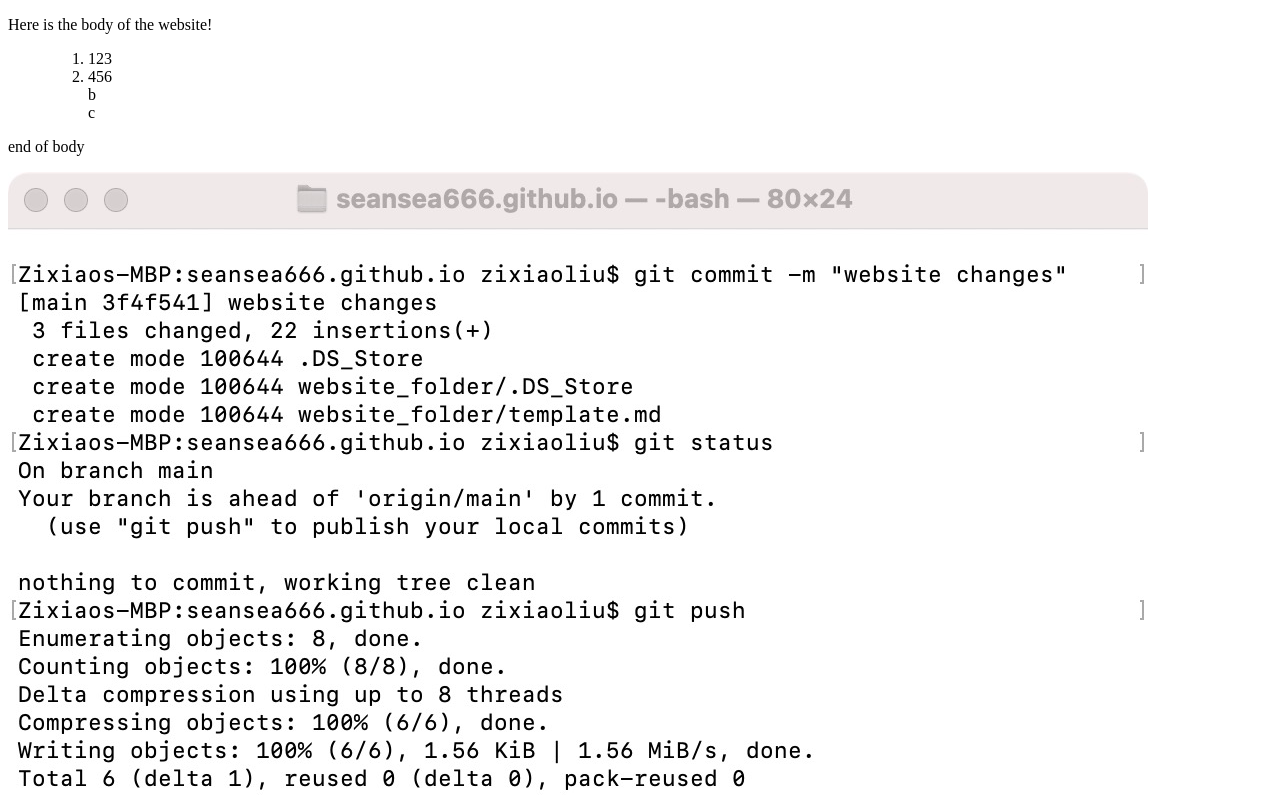
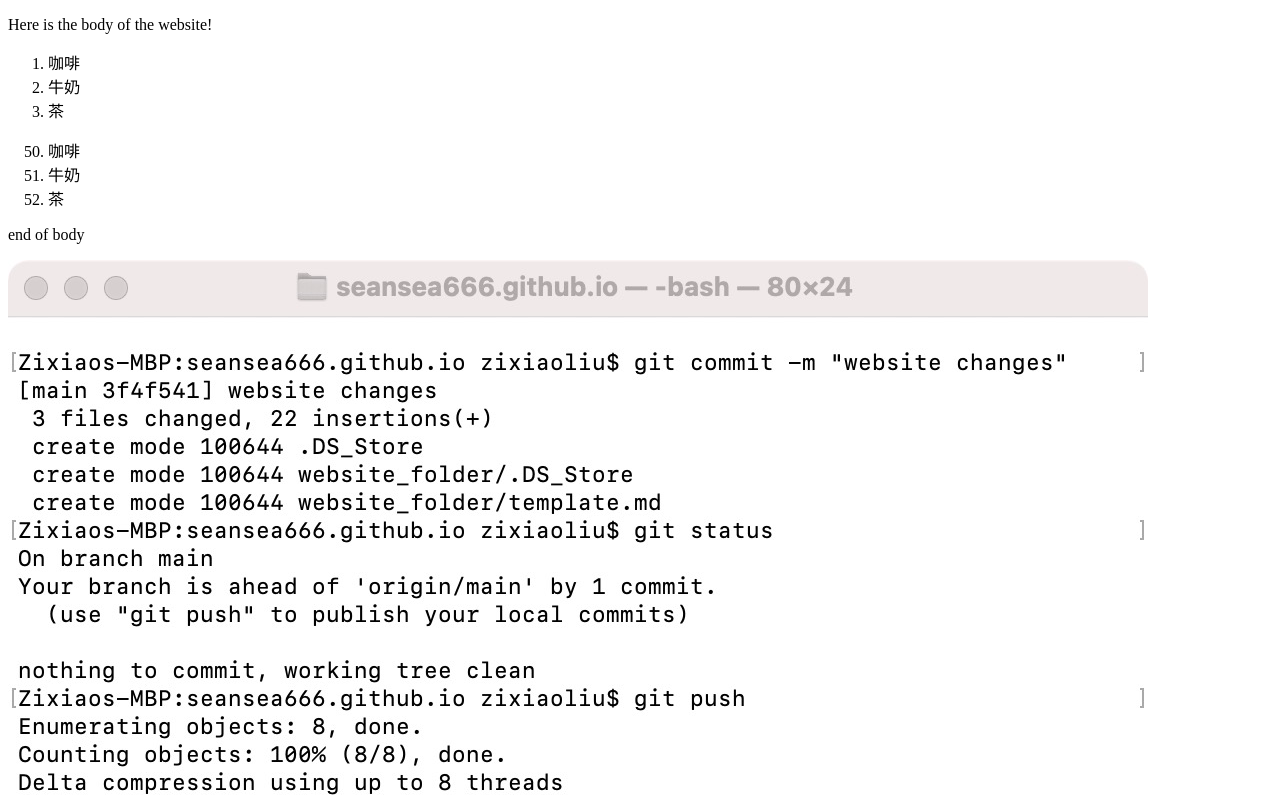
Before and after one commit to Zixiao-Liu/Zixiao-Liu.github.io, a plain HTML site: page index.html in a window 1280 px wide. Shown: the top 795 px of the page. Drawn offline with Linux system fonts and the light colour scheme; files whose address does not match are found by name.

Commit message:
Update index.html

```diff
--- a/index.html
+++ b/index.html
@@ -7,14 +7,17 @@
   <body>
     <p>Here is the body of the website!</p>
     <p></p>
-    <ul>
-      <ol>
-        <li>123</li>
-        <li>456</li>
-      </ol>
-      <ol>b</ol>
-      <ol>c</ol>
-    </ul>
+    <ol>
+  <li>咖啡</li>
+  <li>牛奶</li>
+  <li>茶</li>
+</ol>
+
+<ol start="50">
+  <li>咖啡</li>
+  <li>牛奶</li>
+  <li>茶</li>
+</ol>
 
     <p>end of body</p>
     <img src="website_folder/images/image1.jpeg" alt="My test image">
```
